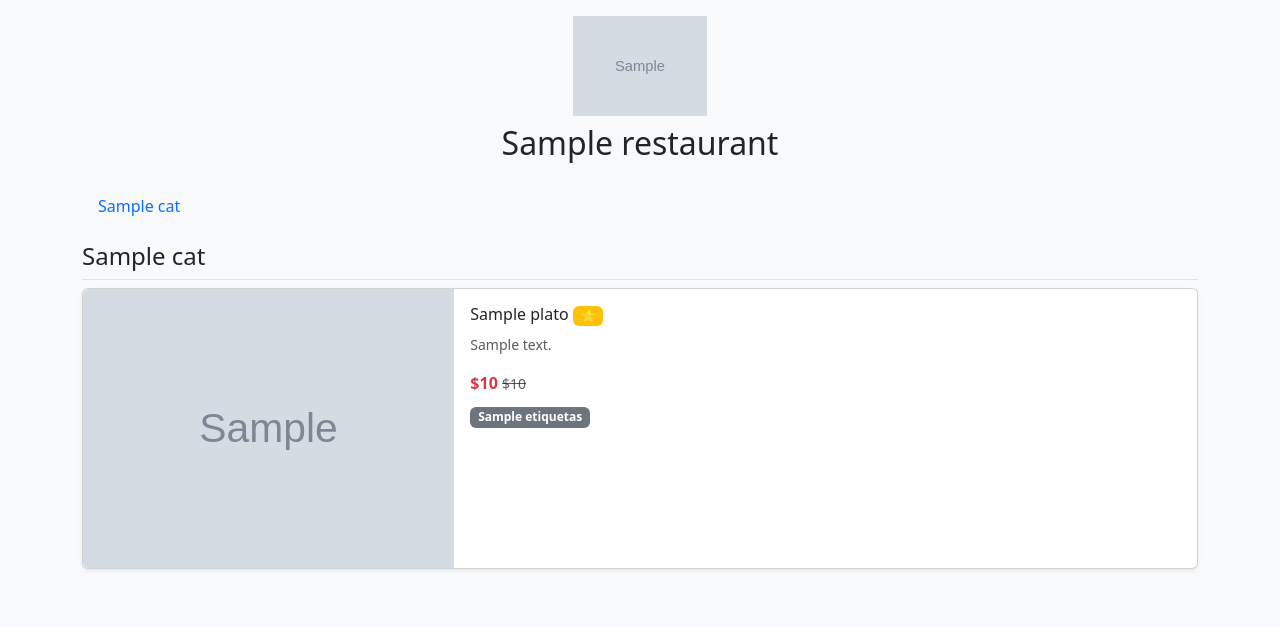
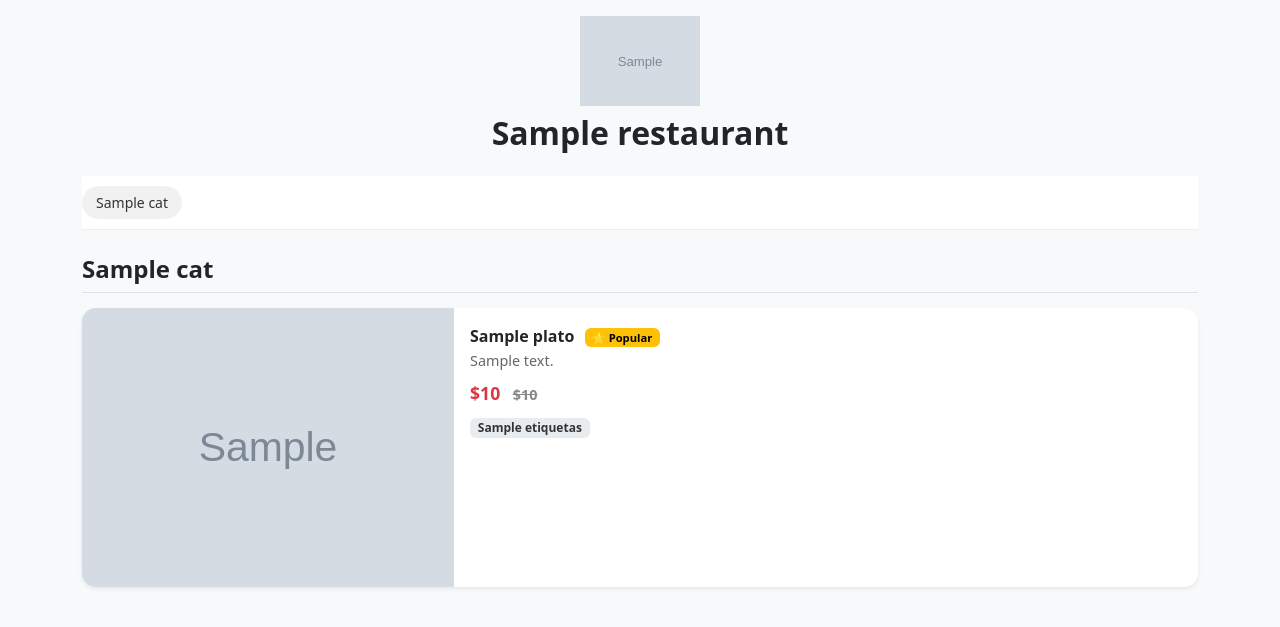
Before and after one commit to dsmeneses17/Proyecto_dev_sec_ops, a Python web app: template AppRestaurante/app/templates/public/menu_public.html in a window 1280 px wide. Shown: the top 627 px of the page. Run offline with Jinja, Linux system fonts and the light colour scheme; the template is opened without the code that fills it: most values are stand-ins (such as "Sample title", 1, 10 or a date in 2020); grey boxes marked "Sample" are stand-in pictures.

Commit message:
Public Menu UI improve

```diff
--- a/AppRestaurante/app/templates/public/menu_public.html
+++ b/AppRestaurante/app/templates/public/menu_public.html
@@ -4,9 +4,103 @@
     <meta charset="UTF-8">
     <meta name="viewport" content="width=device-width, initial-scale=1.0">
     <title>{{ menu.restaurant.nombre }}</title>
+
     <link href="https://cdn.jsdelivr.net/npm/bootstrap@5.3.2/dist/css/bootstrap.min.css" rel="stylesheet">
+
+    <style>
+        body {
+            background-color: #f8f9fa;
+            font-family: system-ui, -apple-system, sans-serif;
+        }
+
+        .logo {
+            max-height: 90px;
+            object-fit: contain;
+        }
+
+        .category-nav {
+            position: sticky;
+            top: 0;
+            z-index: 1000;
+            background: white;
+            padding: 10px 0;
+            border-bottom: 1px solid #eee;
+        }
+
+        .nav-pills .nav-link {
+            white-space: nowrap;
+            border-radius: 20px;
+            padding: 6px 14px;
+            background: #f1f1f1;
+            color: #333;
+            font-size: 14px;
+        }
+
+        .nav-pills .nav-link:hover {
+            background: #e2e2e2;
+        }
+
+        .dish-card {
+            border-radius: 14px;
+            border: none;
+            overflow: hidden;
+            transition: transform 0.15s ease;
+        }
+
+        .dish-card:hover {
+            transform: scale(1.01);
+        }
+
+        .dish-img {
+            height: 100%;
+            object-fit: cover;
+            min-height: 120px;
+        }
+
+        .dish-title {
+            font-weight: 600;
+            margin-bottom: 2px;
+        }
+
+        .dish-desc {
+            font-size: 0.9rem;
+            color: #666;
+        }
+
+        .price {
+            font-size: 1.1rem;
+            font-weight: bold;
+        }
+
+        .old-price {
+            font-size: 0.9rem;
+            text-decoration: line-through;
+            color: #888;
+            margin-left: 8px;
+        }
+
+        .badge-featured {
+            background-color: #ffc107;
+            color: black;
+            font-size: 0.7rem;
+            margin-left: 6px;
+        }
+
+        .category-title {
+            font-weight: 700;
+            margin-top: 25px;
+            margin-bottom: 15px;
+        }
+
+        .tag-badge {
+            font-size: 0.75rem;
+            background-color: #e9ecef;
+            color: #333;
+        }
+    </style>
 </head>
-<body class="bg-light">
+
+<body>
 
 <div class="container py-3">
 
@@ -14,14 +108,13 @@
     <div class="text-center mb-4">
         {% if menu.restaurant.logo_url %}
             <img src="{{ menu.restaurant.logo_url }}"
-                 class="img-fluid mb-2"
-                 style="max-height: 100px;">
+                 class="logo mb-2">
         {% endif %}
-        <h2>{{ menu.restaurant.nombre }}</h2>
+        <h2 class="fw-bold">{{ menu.restaurant.nombre }}</h2>
     </div>
 
-    <!-- Navegación por categorías -->
-    <div class="mb-3">
+    <!-- Category Navigation -->
+    <div class="category-nav mb-3">
         <div class="nav nav-pills flex-nowrap overflow-auto">
             {% for categoria in menu.categorias %}
                 <a href="#cat-{{ categoria.id }}"
@@ -32,59 +125,69 @@
         </div>
     </div>
 
-    <!-- Lista de platos -->
+    <!-- Dishes -->
     {% for categoria in menu.categorias %}
-        <div id="cat-{{ categoria.id }}" class="mb-4">
-            <h4 class="border-bottom pb-2">{{ categoria.nombre }}</h4>
+        <div id="cat-{{ categoria.id }}">
+
+            <h4 class="category-title border-bottom pb-2">
+                {{ categoria.nombre }}
+            </h4>
 
             {% for plato in categoria.platos %}
-                <div class="card mb-3 shadow-sm">
+                <div class="card dish-card shadow-sm mb-3">
+
                     <div class="row g-0">
+
                         {% if plato.imagen_url %}
                         <div class="col-4">
                             <img src="{{ plato.imagen_url }}"
-                                 class="img-fluid rounded-start">
+                                 class="dish-img w-100">
                         </div>
                         {% endif %}
 
                         <div class="col">
                             <div class="card-body">
-                                <h6 class="card-title">
+
+                                <div class="dish-title">
                                     {{ plato.nombre }}
+
                                     {% if plato.destacado %}
-                                        <span class="badge bg-warning text-dark">⭐</span>
+                                        <span class="badge badge-featured">
+                                            ⭐ Popular
+                                        </span>
                                     {% endif %}
-                                </h6>
+                                </div>
 
-                                <p class="card-text small text-muted">
+                                <div class="dish-desc mb-2">
                                     {{ plato.descripcion }}
-                                </p>
+                                </div>
 
-                                <div>
+                                <div class="price">
                                     {% if plato.precio_oferta %}
-                                        <span class="text-danger fw-bold">
+                                        <span class="text-danger">
                                             ${{ plato.precio_oferta }}
                                         </span>
-                                        <span class="text-muted text-decoration-line-through small">
+                                        <span class="old-price">
                                             ${{ plato.precio }}
                                         </span>
                                     {% else %}
-                                        <span class="fw-bold">
-                                            ${{ plato.precio }}
-                                        </span>
+                                        ${{ plato.precio }}
                                     {% endif %}
                                 </div>
 
                                 {% if plato.etiquetas %}
                                     <div class="mt-2">
-                                        <span class="badge bg-secondary">
+                                        <span class="badge tag-badge">
                                             {{ plato.etiquetas }}
                                         </span>
                                     </div>
                                 {% endif %}
+
                             </div>
                         </div>
+
                     </div>
+
                 </div>
             {% endfor %}
 
```
